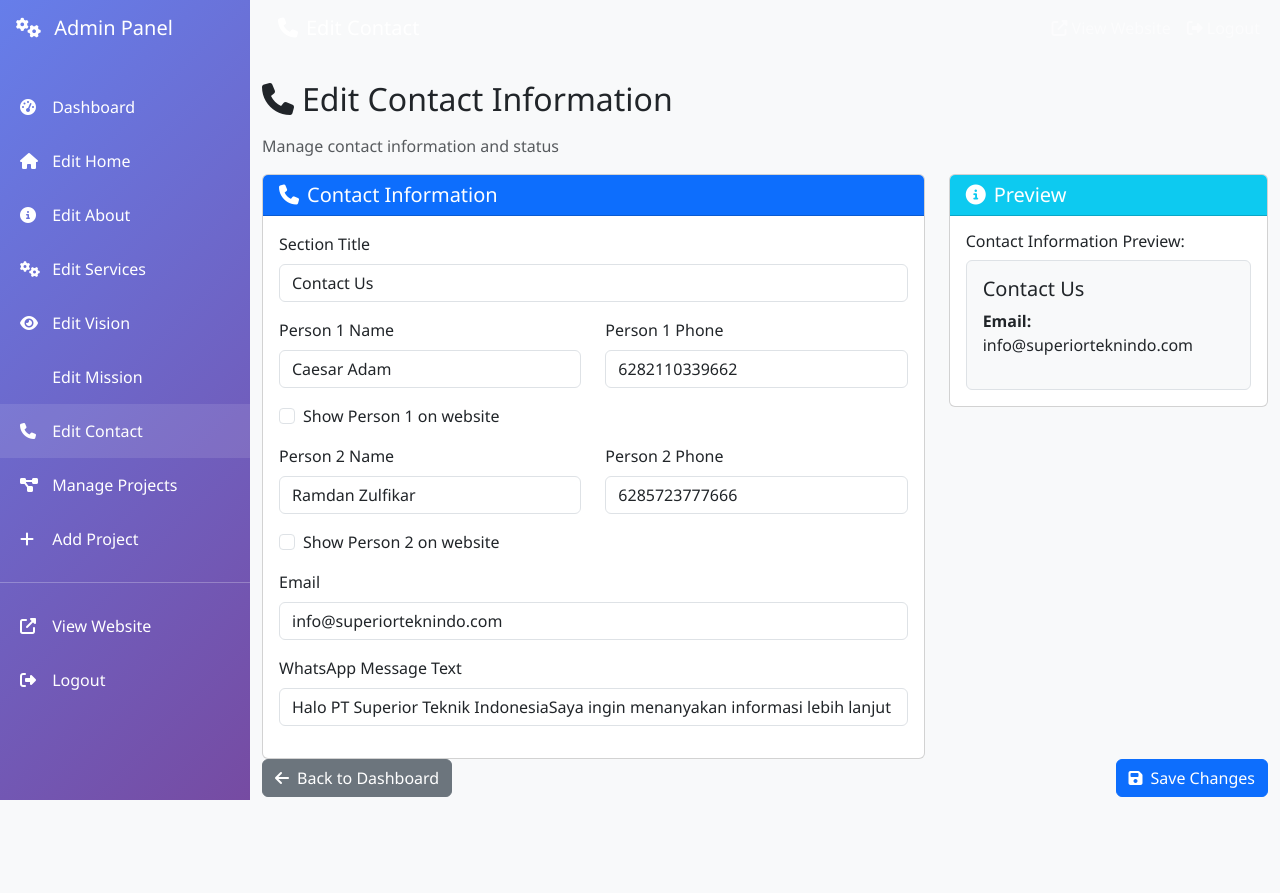
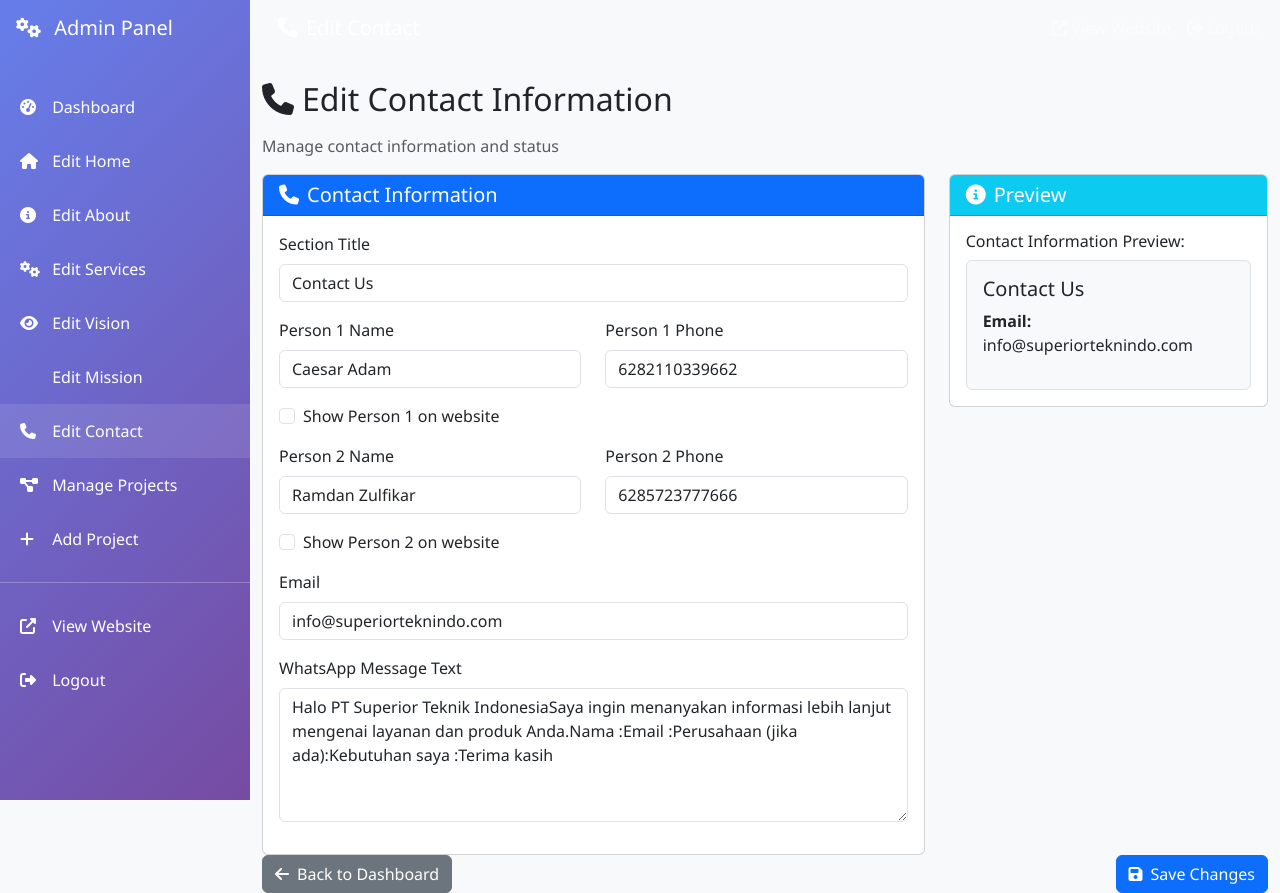
Before and after one commit to aghi182/superior, a PHP site: page /admin/contact.php in a window 1280 px wide. Before the commit the page ends 800 px from the top, so only its background shows below. Run offline with PHP 8.4, Linux system fonts and the light colour scheme; the visitor is signed in with stand-in values (Sample User, id 1); data comes from the database, SQL or seed files in the repository.

Commit message:
update pesan wa menggunakan textarea supaya bisa enter

```diff
--- a/admin/contact.php
+++ b/admin/contact.php
@@ -328,9 +328,9 @@
 
                 <div class="mb-3">
                   <label for="text_wa" class="form-label">WhatsApp Message Text</label>
-                  <input type="text" class="form-control" id="text_wa" name="text_wa"
-                         value="<?php echo htmlspecialchars($contact['text_wa'] ?? ''); ?>">
+                  <textarea class="form-control" id="text_wa" name="text_wa" rows="5"><?php echo htmlspecialchars($contact['text_wa'] ?? ''); ?></textarea>
                 </div>
+
               </div>
             </div>
           </div>
```
